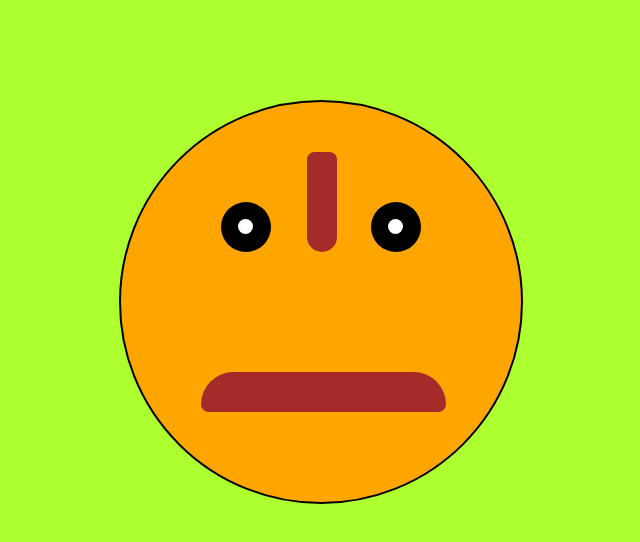
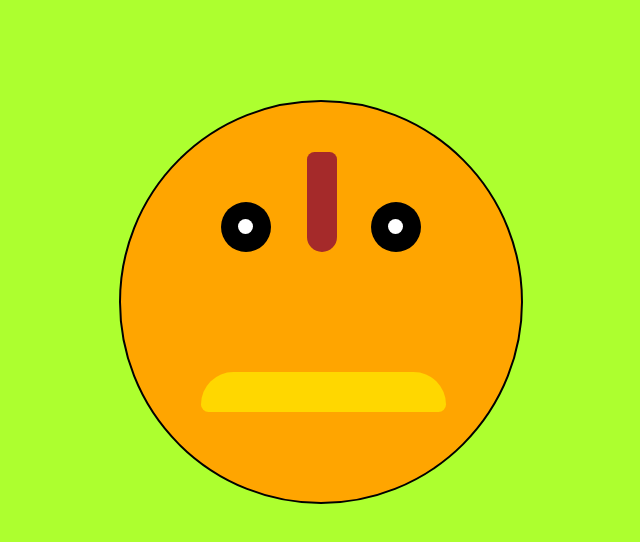
Before and after one commit to shivanshsingh77/Smiley, a plain HTML site: page index.html in a window 1280 px wide. In both pictures the pointer is over the element 652 px from the left and 392 px from the top of the page. Shown: the whole page, without its empty margins (329-969 px from the left). Drawn offline with Linux system fonts and the light colour scheme.

Commit message:
added color in hover

```diff
--- a/index.css
+++ b/index.css
@@ -41,9 +41,10 @@ body{
     transition: all 0.8s ease-in-out;
 }
 
-.c:hover{
+.c:hover, .c:active, .c:focus{
     border-top-left-radius: 170px;
     border-top-right-radius: 170px;
+    background-color: gold;
 }
 
 .d{
```
